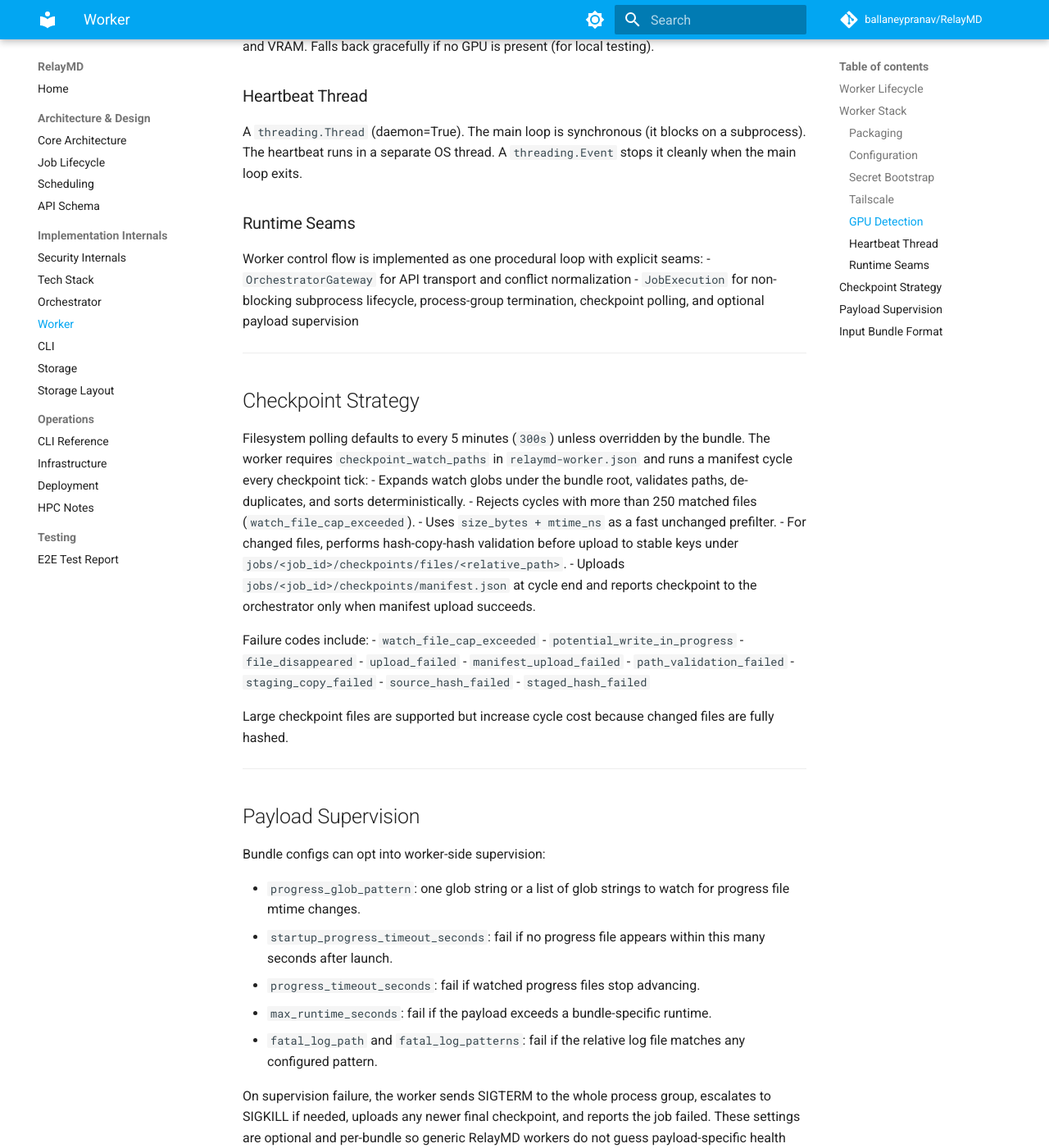
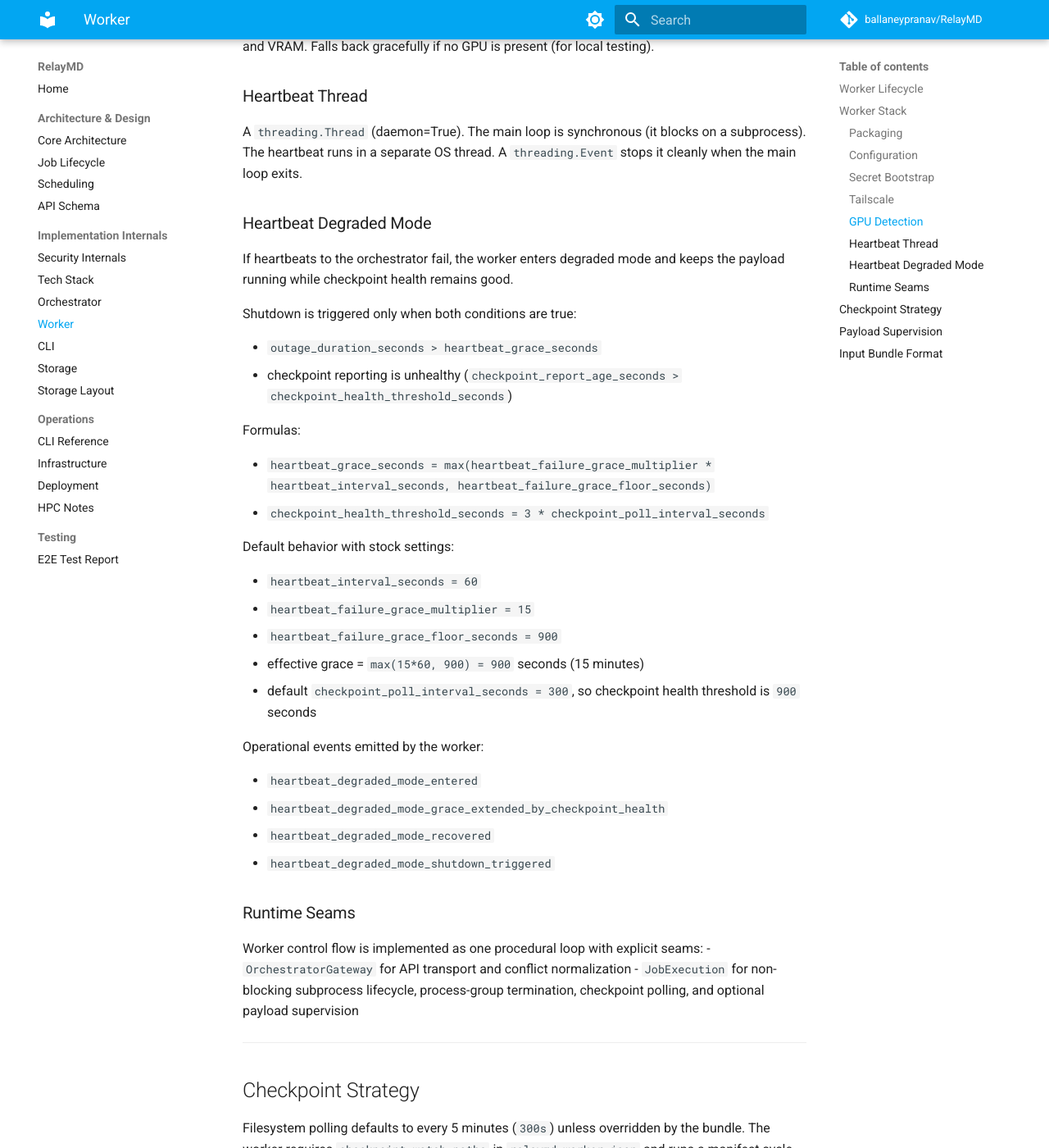
Before and after one commit to ballaneypranav/RelayMD, an MkDocs documentation site: the page built from docs/worker-internals.md, in a window 1280 px wide and 1400 px high, scrolled down 2126 px. Shown: the whole window at 82% size. Built offline with MkDocs 1.6.1 and Material for MkDocs 9.7.7, drawn with Linux system fonts in a browser that asks for light colours; comment, search, counter and statistics services are not loaded.

Commit message:
feat: implement heartbeat degraded mode and enhance error logging

```diff
--- a/docs/worker-internals.md
+++ b/docs/worker-internals.md
@@ -81,6 +81,35 @@ No Python SDK — the binary is included in the container image. Userspace netwo
 
 A `threading.Thread` (daemon=True). The main loop is synchronous (it blocks on a subprocess). The heartbeat runs in a separate OS thread. A `threading.Event` stops it cleanly when the main loop exits.
 
+### Heartbeat Degraded Mode
+
+If heartbeats to the orchestrator fail, the worker enters degraded mode and keeps the payload running while checkpoint health remains good.
+
+Shutdown is triggered only when both conditions are true:
+
+- `outage_duration_seconds > heartbeat_grace_seconds`
+- checkpoint reporting is unhealthy (`checkpoint_report_age_seconds > checkpoint_health_threshold_seconds`)
+
+Formulas:
+
+- `heartbeat_grace_seconds = max(heartbeat_failure_grace_multiplier * heartbeat_interval_seconds, heartbeat_failure_grace_floor_seconds)`
+- `checkpoint_health_threshold_seconds = 3 * checkpoint_poll_interval_seconds`
+
+Default behavior with stock settings:
+
+- `heartbeat_interval_seconds = 60`
+- `heartbeat_failure_grace_multiplier = 15`
+- `heartbeat_failure_grace_floor_seconds = 900`
+- effective grace = `max(15*60, 900) = 900` seconds (15 minutes)
+- default `checkpoint_poll_interval_seconds = 300`, so checkpoint health threshold is `900` seconds
+
+Operational events emitted by the worker:
+
+- `heartbeat_degraded_mode_entered`
+- `heartbeat_degraded_mode_grace_extended_by_checkpoint_health`
+- `heartbeat_degraded_mode_recovered`
+- `heartbeat_degraded_mode_shutdown_triggered`
+
 ### Runtime Seams
 
 Worker control flow is implemented as one procedural loop with explicit seams:
```
Also changed, not shown: 2 other files.
